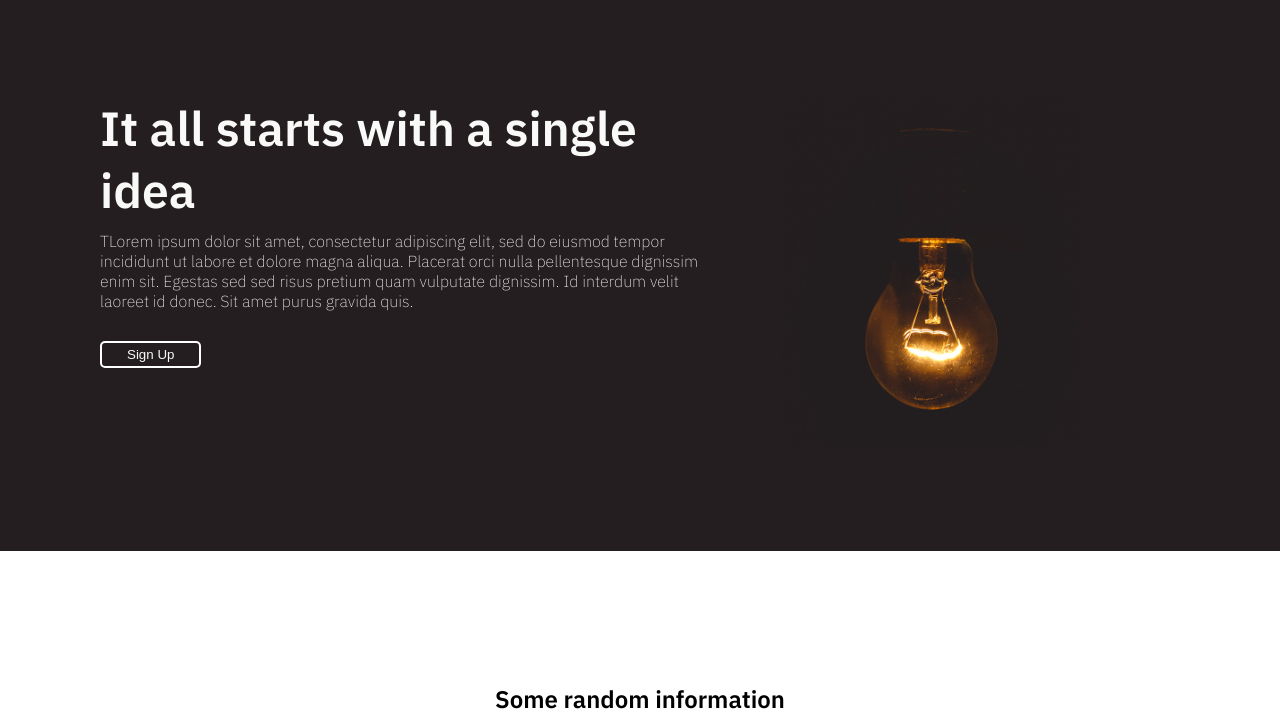
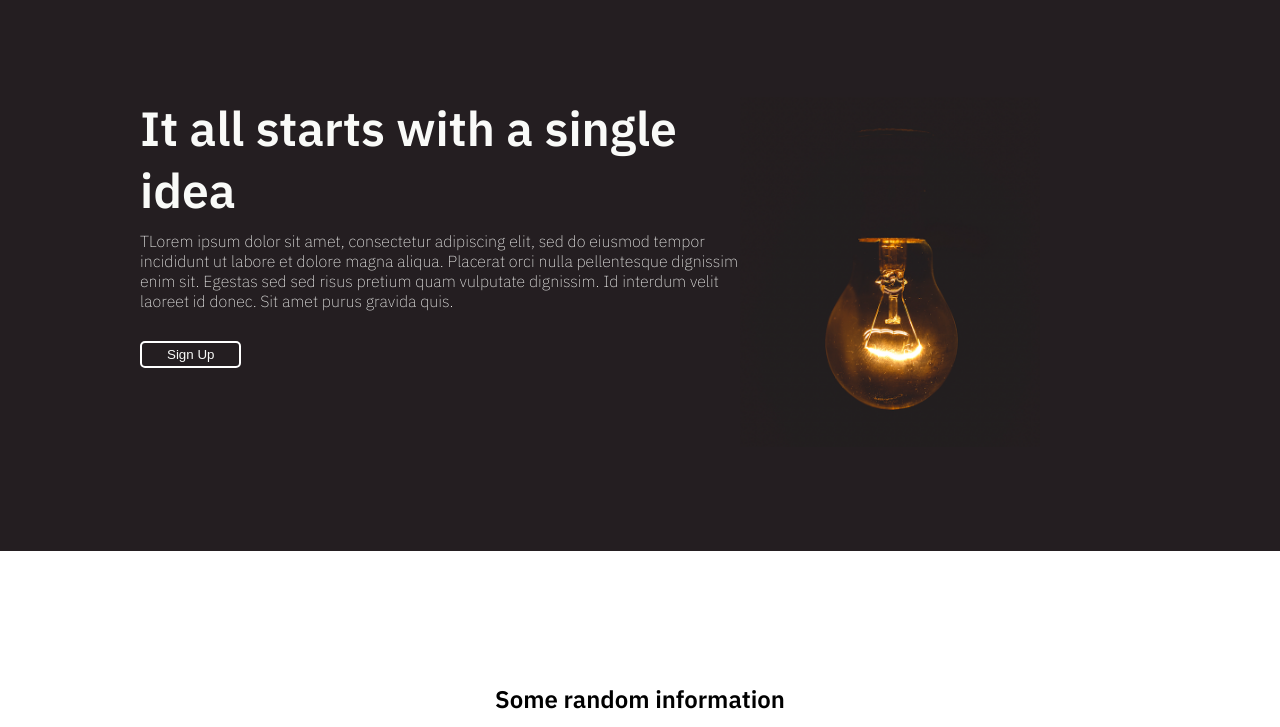
Before and after one commit to Newerk/landing_page, a plain HTML site: page index.html in a window 1280 px wide. Shown: the part 73-800 px from the top of the page. Drawn offline with Linux system fonts and the light colour scheme.

Commit message:
Fix Centering of part 1 Content
Content located in part 1 of the page was not centered. it would move
as the page scaled differently

```diff
--- a/index.html
+++ b/index.html
@@ -23,6 +23,7 @@
     </div>
 
     <div class="part-1">
+        <div class="p1-container">
             <div class="p1-container-left">
                 <h1>It all starts with a single idea</h1>
                 <p>TLorem ipsum dolor sit amet, consectetur adipiscing elit, sed do eiusmod tempor incididunt ut labore et dolore magna aliqua.
@@ -34,6 +35,7 @@
 
             <div class="p1-container-right">
                 <img id="p1-image" src="images/lightbulb.png" alt="picture of lightbulb">
+            </div>
         </div>
     </div>
 
--- a/style.css
+++ b/style.css
@@ -45,8 +45,13 @@ top: 0;
     display: flex;
     padding: 100px;
     color: #F9FAF8;
+    justify-content: center;
+
+}
+
+.p1-container {
+    display: flex;
     justify-content: space-between;
-
 }
 
 .p1-container-left {
```
Lines whose indentation alone changed are shown as unchanged.
